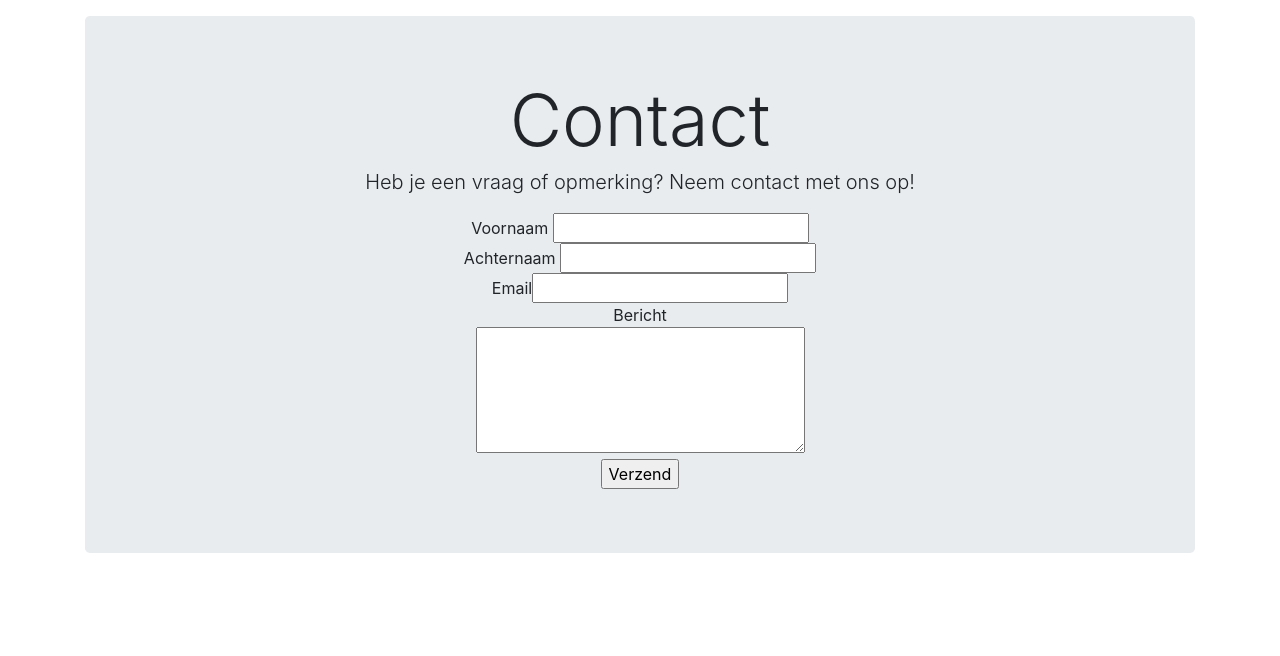
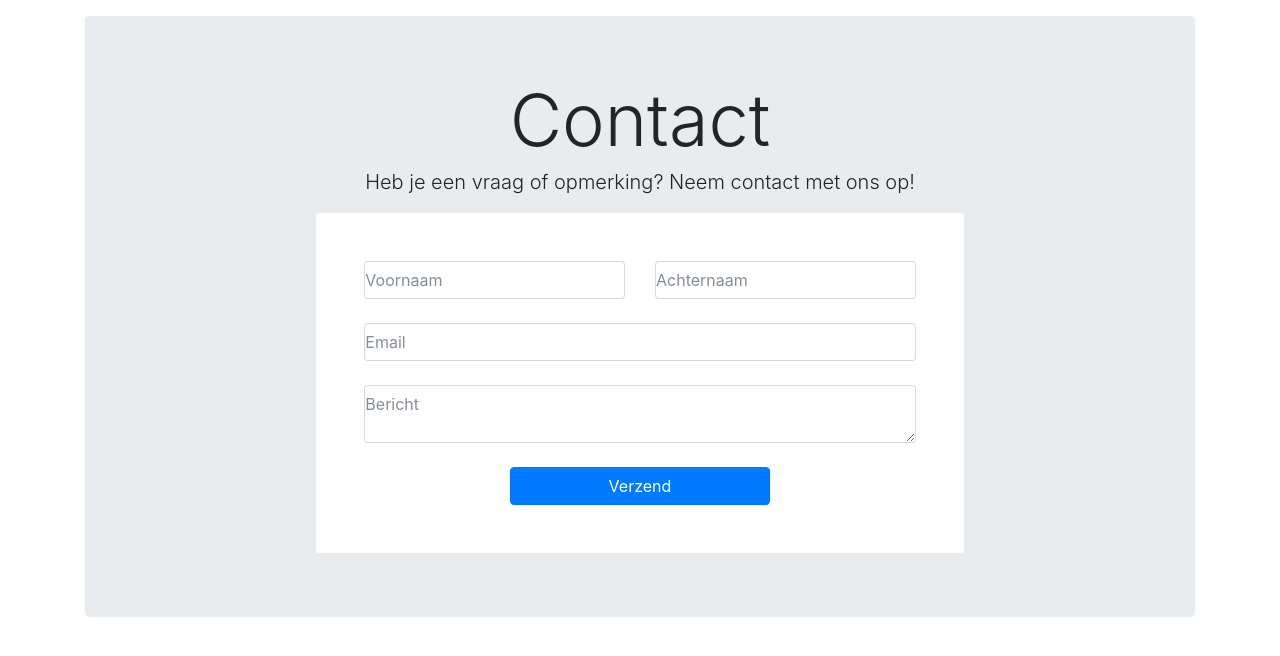
Before and after one commit to Outis073/proftaak_p4, a PHP site: page /index.php?controller=Contact in a window 1280 px wide. Shown: the part 56-712 px from the top of the page. Run offline with PHP 8.4, Linux system fonts and the light colour scheme; some libraries are stand-ins or nearby versions.

Commit message:
Update Contact.php

```diff
--- a/src/Views/Contact.php
+++ b/src/Views/Contact.php
@@ -5,13 +5,35 @@
         <h1 class="display-3"><?= $langContactTitle; ?></h1>
         <p class="lead"><?= $langContactContent; ?></p>
 
-        <form action="index.php?controller=Contact&action=sendContactForm" method="post">
-        <?= $langContactFirstName ?> <input type="text" name="first_name" required="required"><br>
-        <?= $langContactLastName ?> <input type="text" name="last_name" required="required"><br>
-        <?= $langContactEmail ?><input type="email" name="email" required="required"><br>
-        <?= $langContactComment ?><br><textarea rows="5" name="message" cols="30" required="required"></textarea><br>
-            <input type="submit" name="submit" value="<?= $langContactButton ?>">
-        </form>
+
+        <section class="section">
+            <div class="container">
+                <div class="row">
+
+                    <div class="col-lg-8 mx-auto">
+                        <div class="bg-white rounded text-center p-5 shadow-down">
+                            <form action="index.php?controller=Contact&action=sendContactForm" method="post" class="row">
+                                <div class="col-md-6">
+                                    <input type="text" id="name" name="Voornaam" placeholder="<?= $langContactFirstName ?>" class="form-control px-0 mb-4" required="required">
+                                </div>
+                                <div class="col-md-6">
+                                    <input type="text" id="name" name="Achternaam" placeholder="<?= $langContactLastName ?>" class="form-control px-0 mb-4" required="required">
+                                </div>
+                                <div class="col-md-12">
+                                    <input type="email" id="email" name="email" placeholder="<?= $langContactEmail ?>" class="form-control px-0 mb-4" required="required">
+                                </div>
+                                <div class="col-12">
+                                    <textarea name="message" id="message" class="form-control px-0 mb-4" placeholder="<?= $langContactComment ?>" required="required"></textarea>
+                                </div>
+                                <div class="col-lg-6 col-10 mx-auto">
+                                    <input class="btn btn-primary w-100" type="submit" name="submit" value="<?= $langContactButton ?>">
+                                </div>
+                            </form>
+                        </div>
+                    </div>
+                </div>
+            </div>
+        </section>
 
     </div>
 </div>
```
